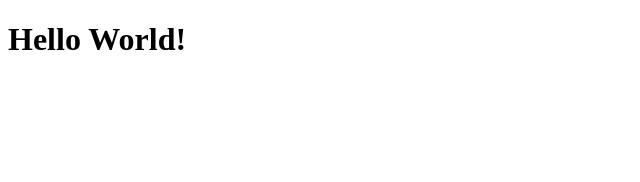
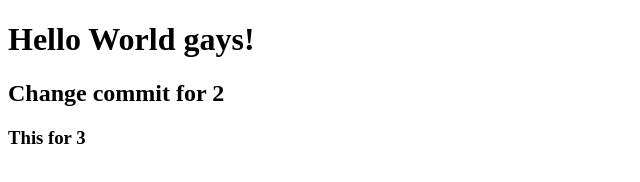
Before and after one commit to keitaaarro/BelajarRevoU, a plain HTML site: page index.html in a window 1280 px wide. Shown: the whole page, without its empty margins (0-640 px from the left). Drawn offline with Linux system fonts and the light colour scheme.

Commit message:
update coing

```diff
--- a/index.html
+++ b/index.html
@@ -6,6 +6,8 @@
     <title>RevoU Belajar</title>
 </head>
 <body>
-    <h1>Hello World!</h1>
+    <h1>Hello World gays!</h1>
+    <h2>Change commit for 2</h2>
+    <h3>This for 3</h3>
 </body>
 </html>
```
